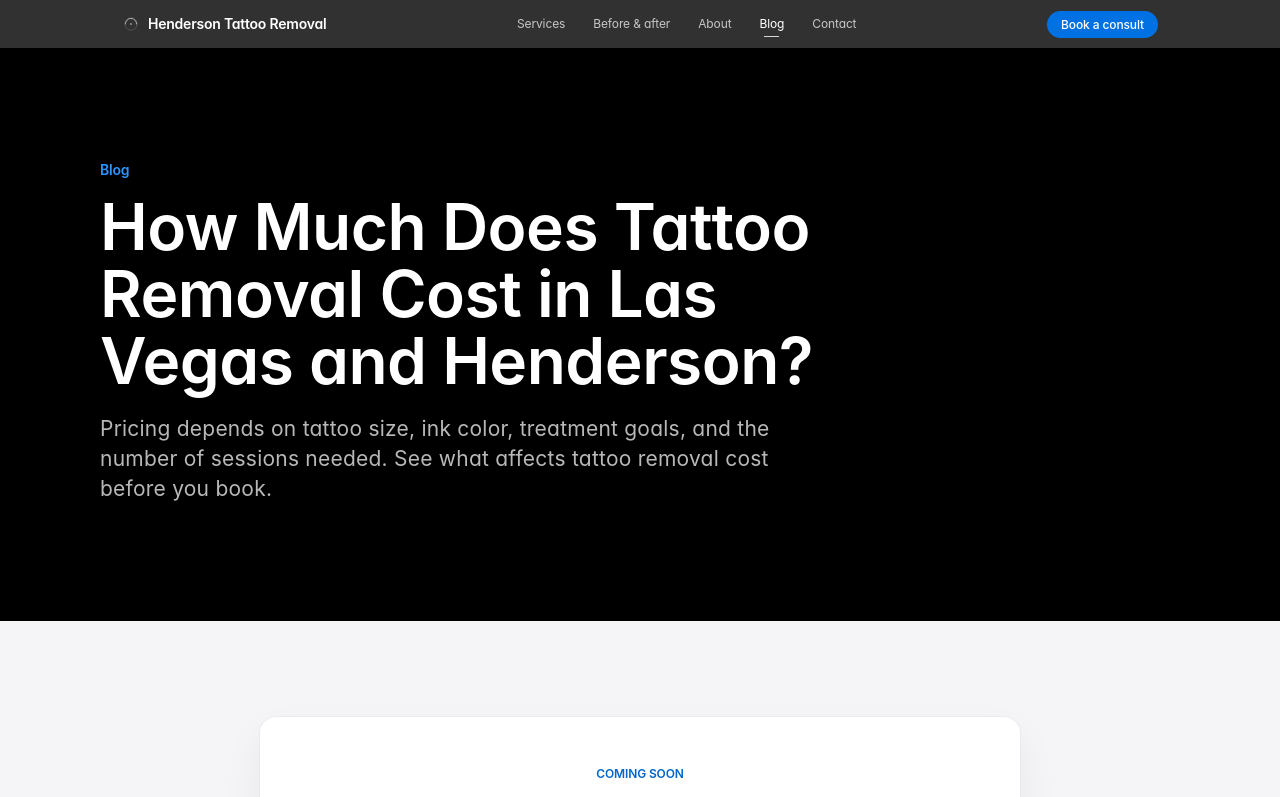
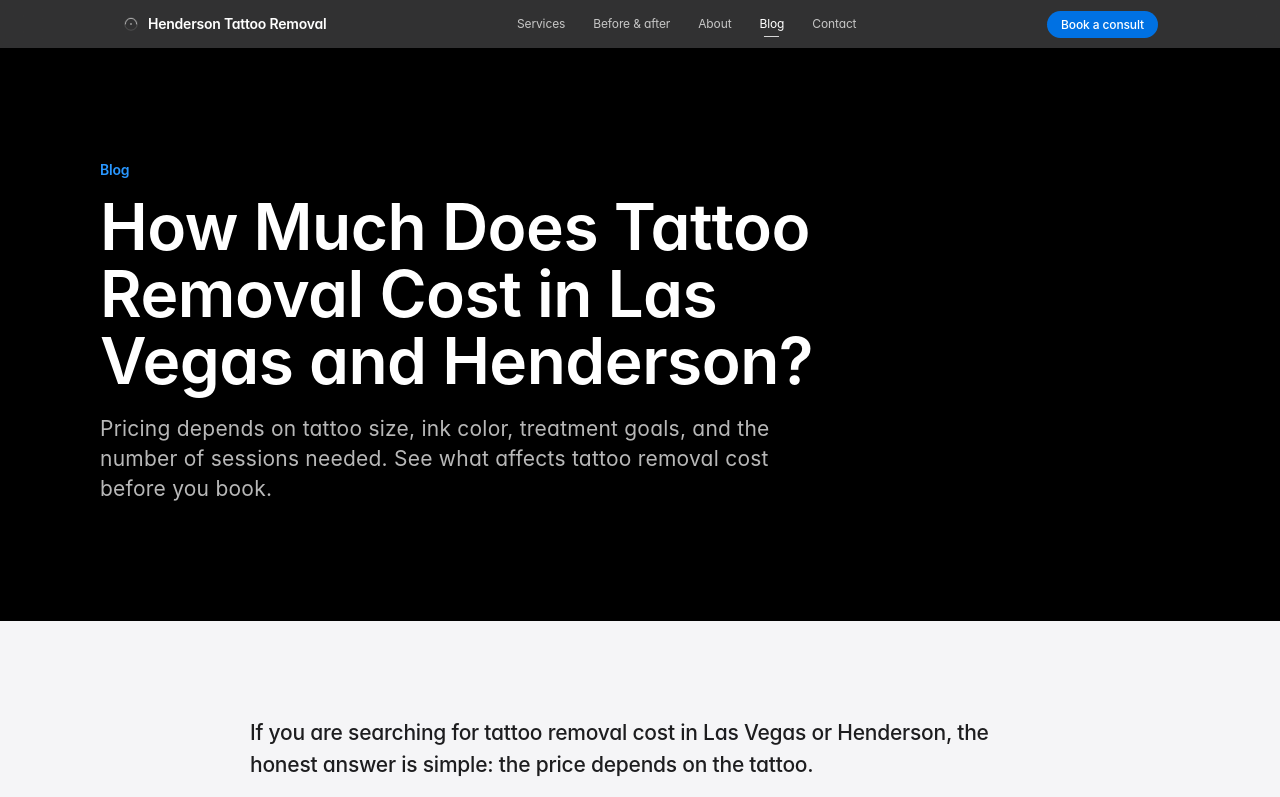
Before and after one commit to blakeboege/henderson-tattoo-removal, a Next.js app: page /blog/tattoo-removal-cost-las-vegas-henderson in a window 1280 px wide. Shown: the top 797 px of the page. Built offline with nearby package versions, Linux system fonts and the light colour scheme.

Commit message:
Add TattooRemovalCostArticle for specific blog post

```diff
--- a/app/blog/[slug]/page.tsx
+++ b/app/blog/[slug]/page.tsx
@@ -4,9 +4,12 @@ import type { CSSProperties } from "react";
 import { notFound } from "next/navigation";
 import PageHero from "@/components/PageHero";
 import FinalCTA from "@/components/FinalCTA";
+import TattooRemovalCostArticle from "@/components/blog/articles/TattooRemovalCostArticle";
 import { blogPosts, getPostBySlug } from "@/lib/blogPosts";
 
 type Params = { slug: string };
+
+const COST_SLUG = "tattoo-removal-cost-las-vegas-henderson";
 
 // Prebuild one static page per known slug. Any other slug 404s.
 export function generateStaticParams() {
@@ -16,6 +19,16 @@ export function generateStaticParams() {
 export function generateMetadata({ params }: { params: Params }): Metadata {
   const post = getPostBySlug(params.slug);
   if (!post) return {};
+
+  if (post.slug === COST_SLUG) {
+    return {
+      title: "How Much Does Tattoo Removal Cost in Las Vegas and Henderson?",
+      description:
+        "Tattoo removal cost in Las Vegas and Henderson depends on tattoo size, ink color, session count, and removal goals. Learn what affects pricing before you book.",
+      alternates: { canonical: `/blog/${post.slug}` },
+    };
+  }
+
   return {
     title: `${post.title} — Henderson Tattoo Removal`,
     description: post.excerpt,
@@ -27,9 +40,19 @@ export default function BlogArticlePage({ params }: { params: Params }) {
   const post = getPostBySlug(params.slug);
   if (!post) notFound();
 
+  const isCostArticle = post.slug === COST_SLUG;
+
   return (
     <div data-screen-label="Blog Article">
       <PageHero eyebrow="Blog" headline={post.title} sub={post.excerpt} />
+      {isCostArticle ? <TattooRemovalCostArticle /> : <ComingSoonPlaceholder />}
+      <FinalCTA />
+    </div>
+  );
+}
+
+function ComingSoonPlaceholder() {
+  return (
     <section style={styles.section} className="cl-section-sm cl-pad-sm">
       <div style={styles.inner}>
         <div style={styles.note}>
@@ -48,8 +71,6 @@ export default function BlogArticlePage({ params }: { params: Params }) {
         </div>
       </div>
     </section>
-      <FinalCTA />
-    </div>
   );
 }
 
```
Lines whose indentation alone changed are shown as unchanged.
